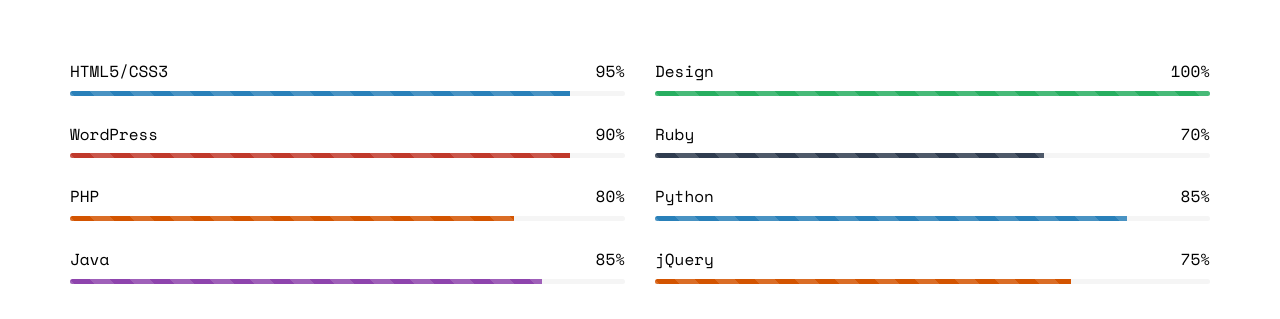
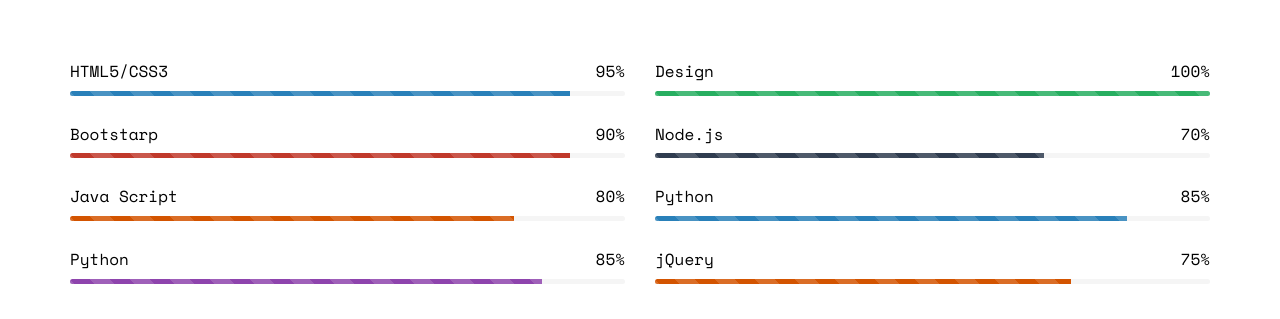
Before and after one commit to lyiuherman/portfolio, a plain HTML site: page index.html in a window 1280 px wide. Shown: the part 4500-4819 px from the top of the page. Drawn offline with nearby package versions, Linux system fonts and the light colour scheme; files whose address does not match are found by name.

Commit message:
Update index.html

```diff
--- a/index.html
+++ b/index.html
@@ -342,7 +342,7 @@
 							</div>
 						</div>
 						<div class="progress-wrap">
-							<h3><span class="name-left">WordPress</span><span class="value-right">90%</span></h3>
+							<h3><span class="name-left">Bootstarp</span><span class="value-right">90%</span></h3>
 							<div class="progress">
 								<div class="progress-bar progress-bar-2 progress-bar-striped active" role="progressbar"
 									aria-valuenow="90" aria-valuemin="0" aria-valuemax="100" style="width:90%">
@@ -350,7 +350,7 @@
 							</div>
 						</div>
 						<div class="progress-wrap">
-							<h3><span class="name-left">PHP</span><span class="value-right">80%</span></h3>
+							<h3><span class="name-left">Java Script</span><span class="value-right">80%</span></h3>
 							<div class="progress">
 								<div class="progress-bar progress-bar-3 progress-bar-striped active" role="progressbar"
 									aria-valuenow="80" aria-valuemin="0" aria-valuemax="100" style="width:80%">
@@ -358,7 +358,7 @@
 							</div>
 						</div>
 						<div class="progress-wrap">
-							<h3><span class="name-left">Java</span><span class="value-right">85%</span></h3>
+							<h3><span class="name-left">Python</span><span class="value-right">85%</span></h3>
 							<div class="progress">
 								<div class="progress-bar progress-bar-4 progress-bar-striped active" role="progressbar"
 									aria-valuenow="85" aria-valuemin="0" aria-valuemax="100" style="width:85%">
@@ -376,7 +376,7 @@
 							</div>
 						</div>
 						<div class="progress-wrap">
-							<h3><span class="name-left">Ruby</span><span class="value-right">70%</span></h3>
+							<h3><span class="name-left"> Node.js</span><span class="value-right">70%</span></h3>
 							<div class="progress">
 								<div class="progress-bar progress-bar-striped active" role="progressbar"
 									aria-valuenow="70" aria-valuemin="0" aria-valuemax="100" style="width:70%">
```
